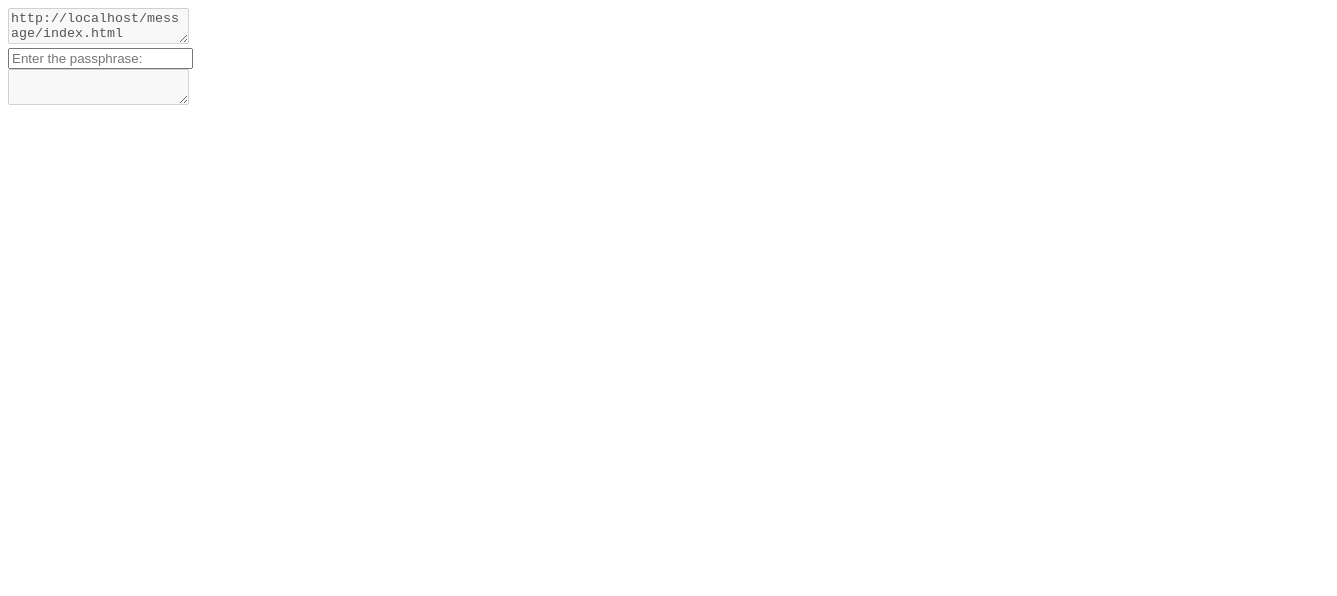
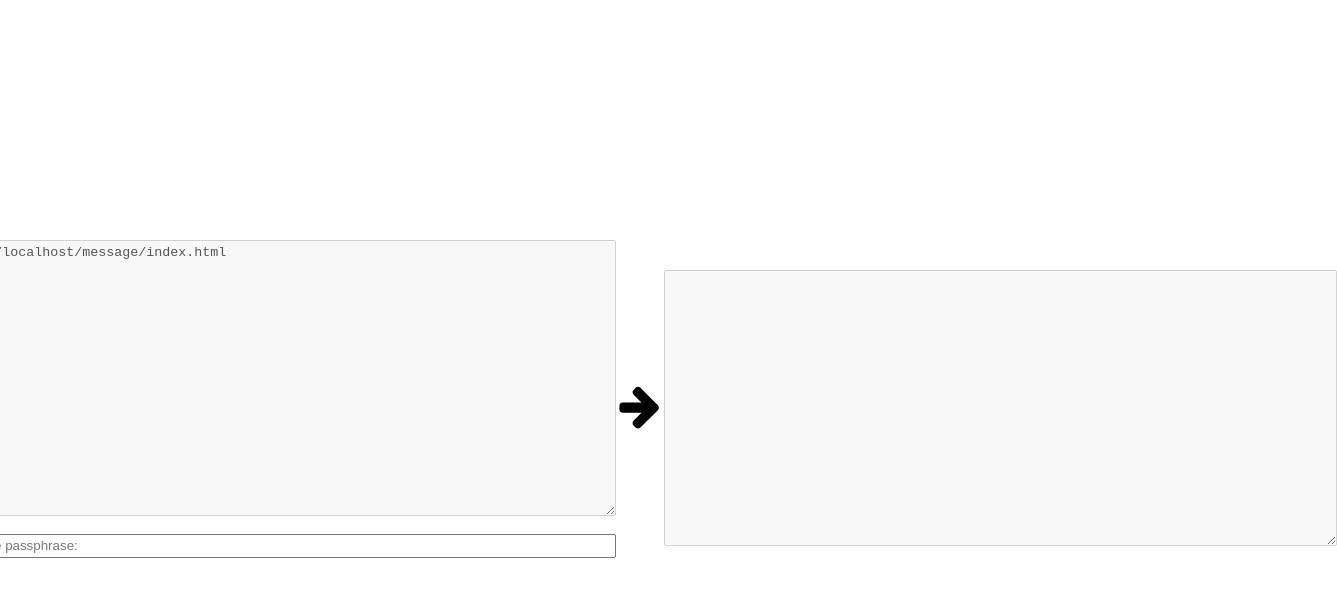
Before and after one commit to meetmangukiya/secrature, a plain HTML site: page message/index.html in a window 1280 px wide. Shown: the whole page, 1337 px wide, since content can reach past the window. Drawn offline with Linux system fonts and the light colour scheme.

Commit message:
message: Improve CSS

```diff
--- a/message/index.html
+++ b/message/index.html
@@ -3,13 +3,24 @@
   <head>
     <title>Welcome to Secrature!</title>
     <script src="https://cdnjs.cloudflare.com/ajax/libs/crypto-js/3.1.2/rollups/aes.js"></script>
+    <meta name="viewport" content="width=device-width, initial-scale=1.0">
   </head>
   <body>
-    <div>
-      <textarea id="encrypted" disabled></textarea><br>
-      <input id="pass" placeholder="Enter the passphrase: "
-                       onkeyup="decrypt()"><br>
-      <textarea id="decrypted" disabled></textarea>
+    <div id="container">
+      <div id="encryption">
+        <textarea id="encrypted" disabled></textarea><br>
+        <input id="pass" placeholder="Enter the passphrase: "
+                         onkeyup="decrypt()"><br>
+      </div>
+      <div id="arrow">
+        <object>
+          <?xml version="1.0" encoding="utf-8"?>
+  <svg viewBox="0 0 1792 1792" xmlns="http://www.w3.org/2000/svg"><path d="M1600 960q0 54-37 91l-651 651q-39 37-91 37-51 0-90-37l-75-75q-38-38-38-91t38-91l293-293h-704q-52 0-84.5-37.5t-32.5-90.5v-128q0-53 32.5-90.5t84.5-37.5h704l-293-294q-38-36-38-90t38-90l75-75q38-38 90-38 53 0 91 38l651 651q37 35 37 90z"/></svg>
+        </object>
+      </div>
+      <div id="decryption">
+        <textarea id="decrypted" disabled></textarea>
+      </div>
     </div>
     <script>
       const encrypted = window.location.href.split('#').pop();
@@ -27,5 +38,44 @@
         }
       };
     </script>
+    <style>
+      html, body {
+        height: 100%;
+      }
+
+      #container {
+        display: flex;
+        flex-direction: row;
+        justify-content: center;
+        height: 100%;
+      }
+
+      #encryption, #decryption, #arrow {
+        display: flex;
+        flex-direction: column;
+        justify-content: center;
+      }
+
+      #arrow > object > svg {
+        height: 3em;
+      }
+
+      textarea {
+        width: 50em;
+        height: 20em;
+      }
+
+      input {
+        height: 1em;
+      }
+
+      textarea, input {
+        padding-top: 0.25em;
+        padding-bottom: 0.25em;
+      }
+
+      textarea:focus, input:focus {
+      }
+    </style>
   </body>
 </html>
```
